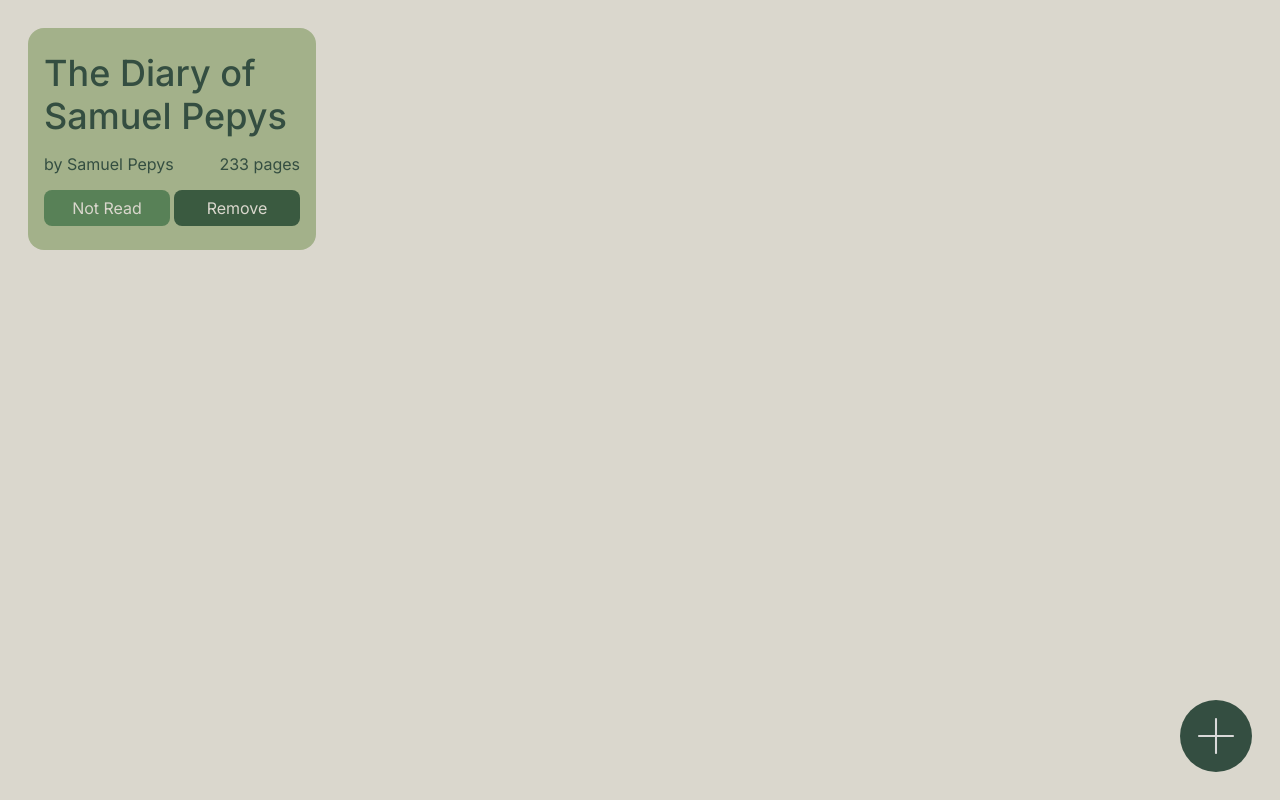
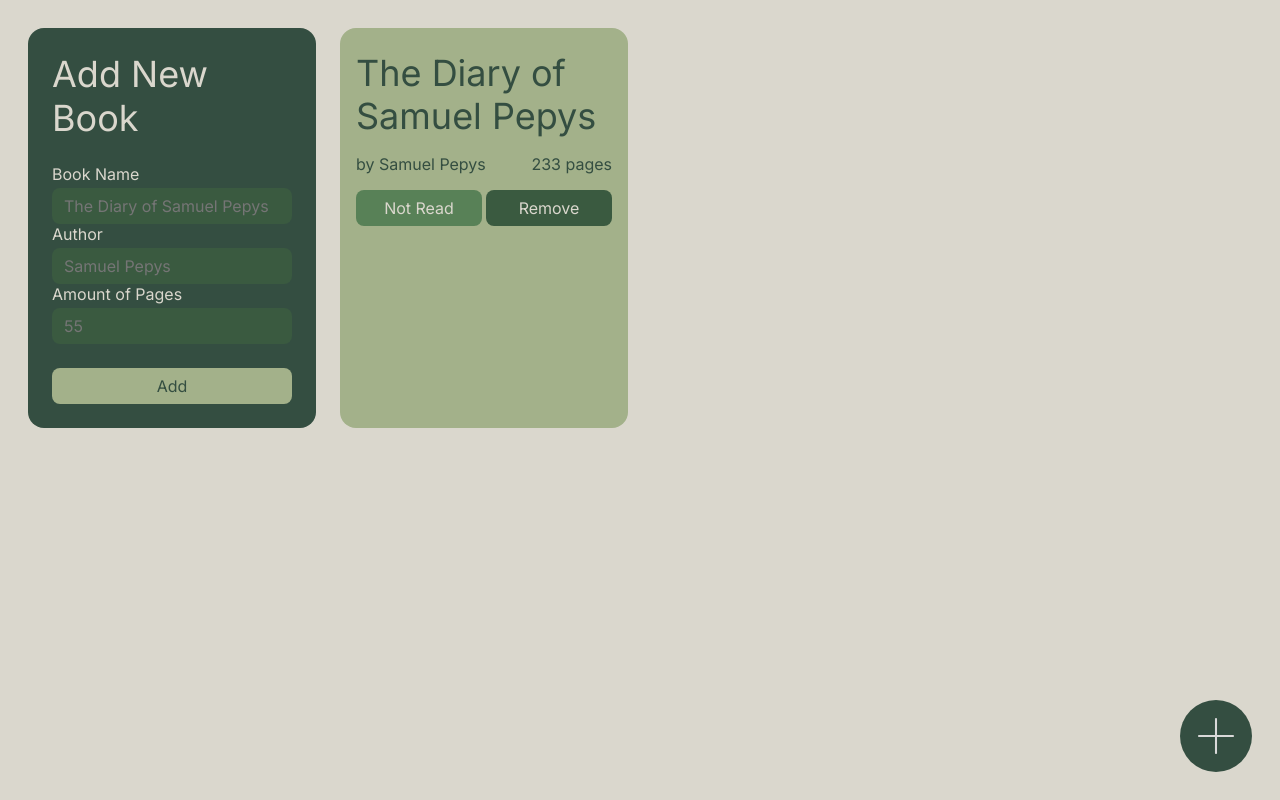
Before and after one commit to eit88888888/odin-book-library, a plain HTML site: page index.html in a window 1280 px wide. Drawn offline with Linux system fonts and the light colour scheme.

Commit message:
Add dialog form

```diff
--- a/index.html
+++ b/index.html
@@ -12,12 +12,39 @@
 <body>
     <main class="grid">
         <div class="add-book-button">
-        <svg width="36" height="36" viewBox="0 0 36 36" fill="none" xmlns="http://www.w3.org/2000/svg">
+        <svg width="36" height="36" vi ewBox="0 0 36 36" fill="none" xmlns="http://www.w3.org/2000/svg">
 <path d="M16.9714 1.02857C16.9714 0.460507 17.4319 0 18 0C18.5681 0 19.0286 0.460507 19.0286 1.02857V34.9714C19.0286 35.5395 18.5681 36 18 36C17.4319 36 16.9714 35.5395 16.9714 34.9714V1.02857Z" fill="#D9D9D9"/>
 <path d="M34.9714 16.9714C35.5395 16.9714 36 17.4319 36 18C36 18.5681 35.5395 19.0286 34.9714 19.0286L1.02857 19.0286C0.460506 19.0286 -3.88449e-06 18.5681 -3.85966e-06 18C-3.83483e-06 17.4319 0.460506 16.9714 1.02857 16.9714L34.9714 16.9714Z" fill="#D9D9D9"/>
 </svg>
 
         </div>
+
+            <div class="form-add-book">
+                <form action="">
+                    <h3>Add New Book</h3>
+                    <div class="form-inputs">
+
+                    <div class="input-item">
+                        <label for="name">Book Name</label>
+                        <input type="text" id="name" min="1" max="36" placeholder="The Diary of Samuel Pepys">
+                    </div>
+
+                    <div class="input-item">
+                        <label for="author">Author</label>
+                        <input type="text" id="author" min="1" max="24" placeholder="Samuel Pepys">
+                    </div>
+
+                    <div class="input-item">
+                        <label for="pages">Amount of Pages</label>
+                        <input type="number" id="pages" min="1" max="5000" placeholder="55">
+                    </div>
+
+
+                    </div>
+
+                    <button type="submit">Add</button>
+                </form>
+            </div>
 
         <!-- <div class="card">
             <h2 class="card-header">The Diary of Samuel Pepys</h2>
--- a/style.css
+++ b/style.css
@@ -30,6 +30,55 @@ body {
     border-radius: 50%;
 }
 
+.form-add-book {
+    display: flex;
+    flex-direction: row;
+    background-color: #344E41;
+    padding: 24px;
+    border-radius: 16px;
+    color: #DAD7CD;
+}
+.form-add-book > form > h3 {
+    font-size: 36px;
+    font-weight: 400;
+}
+
+.input-item {
+    display: flex;
+    flex-direction: column;
+    gap: 4px;
+}
+
+.form-add-book form input {
+    background-color: #3A5A40;
+    font-size: 16px;
+    border-radius: 8px;
+    border: none;
+    padding: 8px 12px;
+}
+
+.form-add-book form button {
+    background-color: #A3B18A;
+    color: #344E41;
+    font-size: 16px;
+    border-radius: 8px;
+    border: none;
+    padding: 8px 12px;
+}
+
+.form-add-book > form {
+    display: flex;
+    flex-direction: column;
+    width: 100%;
+    gap: 24px;
+}
+.form-inputs {
+    display: flex;
+    flex-direction: column;
+    width: 100%;
+    border-radius: 16px;
+}
+
 .card {
     display: flex;
     flex-direction: column;
@@ -42,7 +91,7 @@ body {
 .card-header {
     color: #344E41;
     font-size: 36px;
-    font-weight: 500;
+    font-weight: 400;
     line-height: 1.2;
     height: 2.4em;
 }
```
